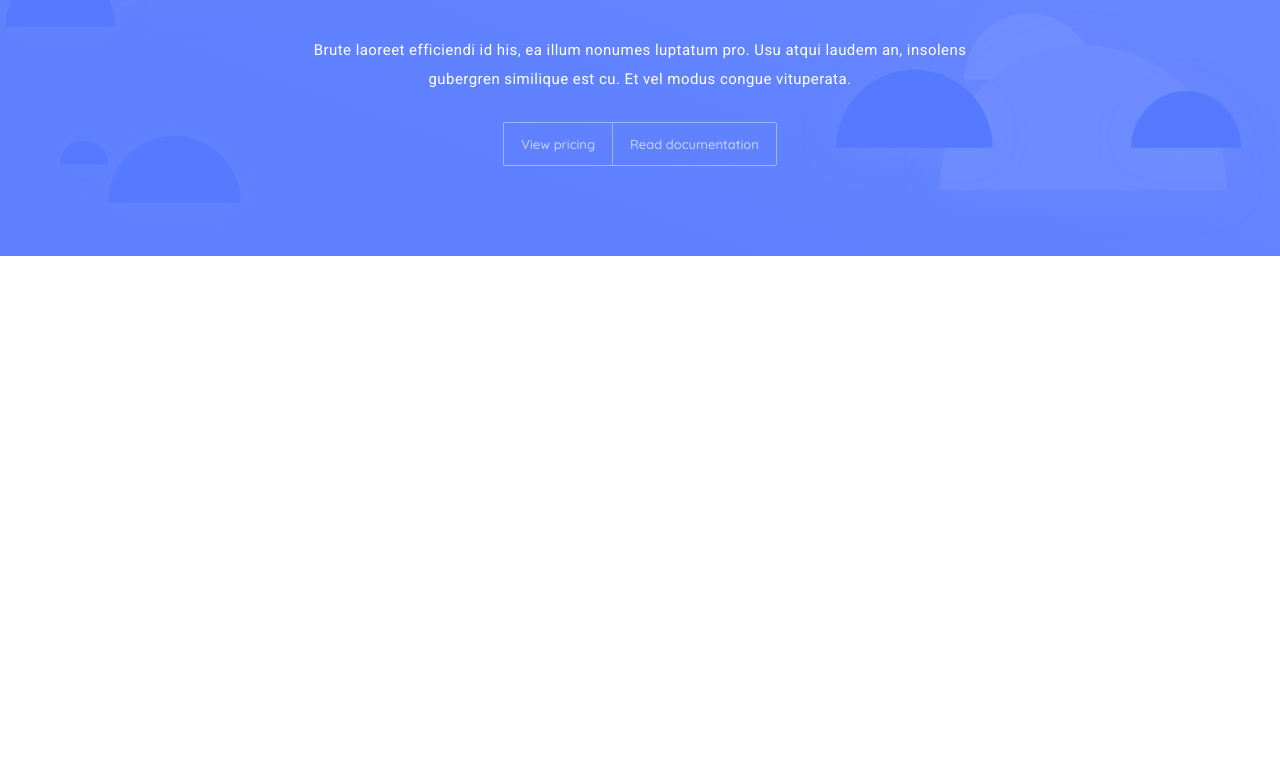
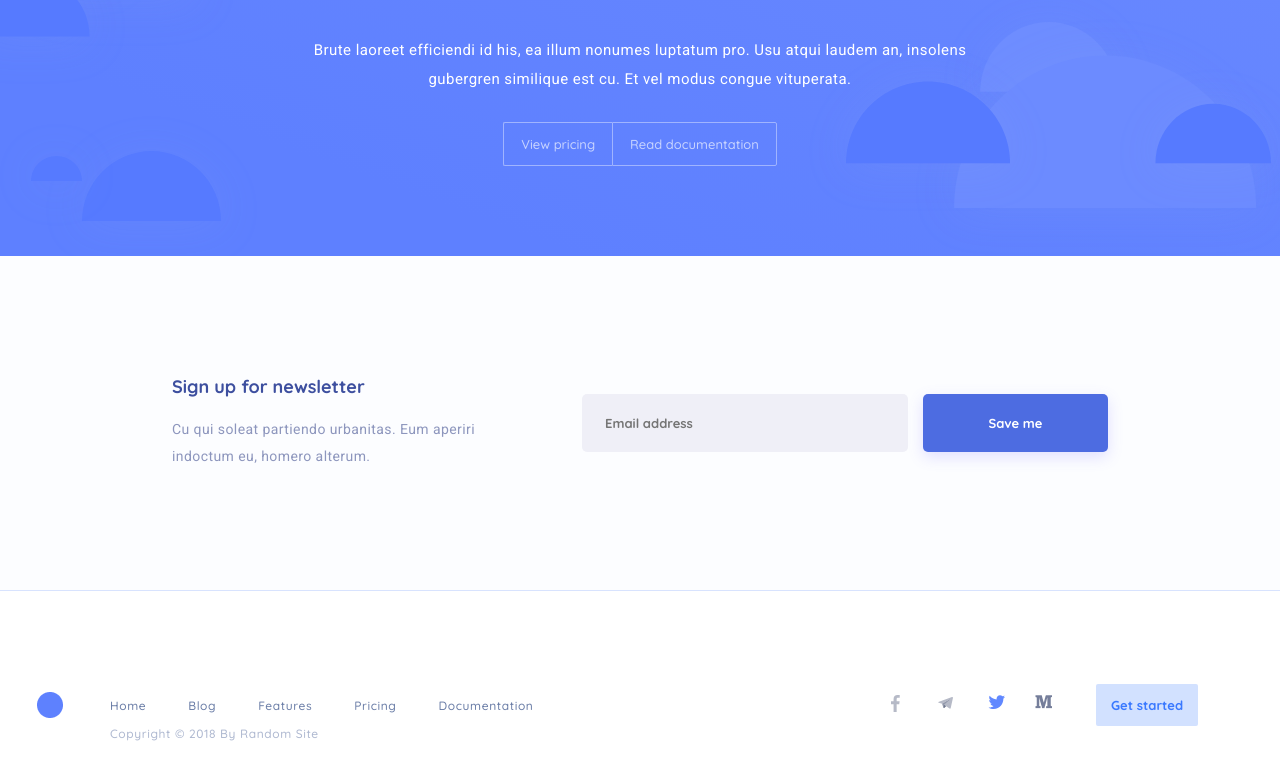
Before and after one commit to retromodernism/clean_simple_landing_page, a React (Create React App) app: page / in a window 1280 px wide. Shown: the part 5030-5810 px from the top of the page. Before the commit the page ends 5286 px from the top, so only its background shows below. Built offline with nearby package versions, Linux system fonts and the light colour scheme.

Commit message:
Добавил блок NewsLetter и Footer

```diff
--- a/src/App.js
+++ b/src/App.js
@@ -3,8 +3,10 @@ import Blog from './components/blog/blog';
 import Customers from './components/customers/customers';
 import Faq from './components/faq/faq';
 import Features from './components/features/features';
+import Footer from './components/footer/footer';
 import GetStarted from './components/getStarted/getStarted';
 import Header from './components/header/header';
+import NewsLetter from './components/newsLetter/newsLetter';
 import PlanAndManage from './components/PlanAndManage/PlanAndManage';
 import Quotes from './components/quotes/quotes';
 import Slider from './components/slider/slider';
@@ -24,6 +26,8 @@ const App = (props) => {
         <Quotes />
         <Faq />
         <GetStarted />
+        <NewsLetter />
+        <Footer />
       </main>
     </div>
   );
--- /dev/null
+++ b/src/components/footer/footer.jsx
@@ -0,0 +1,97 @@
+import "./footer.scss";
+import logo from "./../header/src/logo.png";
+
+import fb_icon from "./../header/__header__socials/src/fb-icon.svg";
+import tg_icon from "./../header/__header__socials/src/tg-icon.svg";
+import tw_icon from "./../header/__header__socials/src/twitter-icon.svg";
+import M_icon from "./../header/__header__socials/src/M-icon.png";
+
+const menu_items = [
+  {
+    title: "Home",
+    href: "#",
+  },
+  {
+    title: "Blog",
+    href: "#",
+  },
+  {
+    title: "Features",
+    href: "#",
+  },
+  {
+    title: "Pricing",
+    href: "#",
+  },
+  {
+    title: "Documentation",
+    href: "#",
+  },
+];
+
+const Footer = (props) => {
+  return (
+    <footer className="footer">
+      <div className="footer__container">
+        <img src={logo} alt="footer__container-logo" />
+        <nav className="footer__container-nav">
+          {menu_items.map((item, i) => (
+            <a className="footer__container-nav-link" href={item.href} key={i}>
+              {item.title}
+            </a>
+          ))}
+        </nav>
+        <div className="footer__container-socials">
+          <a
+            className="footer__container-socials-link footer__container-socials-link_fb"
+            href="#"
+            key={1}
+          >
+            <picture className="footer__container-socials-icon">
+              <source media="(min-width: 0px)" srcSet={fb_icon} />
+              <img src="#" alt="" />
+            </picture>
+          </a>
+          <a
+            className="footer__container-socials-link footer__container-socials-link_tg"
+            href="#"
+            key={2}
+          >
+            <picture className="footer__container-socials-icon">
+              <source media="(min-width: 0px)" srcSet={tg_icon} />
+              <img src="#" alt="" />
+            </picture>
+          </a>
+          <a
+            className="footer__container-socials-link footer__container-socials-link_tw"
+            href="#"
+            key={3}
+          >
+            <picture className="footer__container-socials-icon">
+              <source media="(min-width: 0px)" srcSet={tw_icon} />
+              <img src="#" alt="" />
+            </picture>
+          </a>
+          <a
+            className="footer__container-socials-link footer__container-socials-link_M"
+            href="#"
+            key={4}
+          >
+            <picture className="footer__container-socials-icon">
+              <source media="(min-width: 0px)" srcSet={M_icon} />
+              <img src="#" alt="" />
+            </picture>
+          </a>
+        </div>
+        <div className="footer__container-button-wrapper">
+          <button className="footer__container-button">Get started</button>
+        </div>
+        <div className="footer__container-copyright">
+          Copyright © 2018 By Random Site
+        </div>
+      </div>
+    </footer>
+  );
+};
+
+export default Footer;
--- /dev/null
+++ b/src/components/footer/footer.scss
@@ -0,0 +1,86 @@
+.footer {
+  width: 1440px;
+  border-top: 1px solid #d8e3fe;
+  .footer__container {
+    padding: 93px 117px;
+    display: grid;
+    grid-template-columns: 73px 1fr 1fr 147px;
+    align-items: center;
+    .footer__container-logo {
+    }
+    .footer__container-nav {
+      .footer__container-nav-link {
+        font-family: Quicksand;
+        font-style: normal;
+        font-weight: 500;
+        font-size: 12px;
+        line-height: 15px;
+
+        letter-spacing: 0.05em;
+        text-transform: capitalize;
+
+        color: #697ca6;
+        text-decoration: none;
+        &:not(:last-child) {
+          margin-right: 42px;
+        }
+        &:hover {
+          color: #5e81fe;
+        }
+      }
+    }
+    .footer__container-socials {
+      display: flex;
+      justify-content: flex-end;
+      margin-right: 44px;
+      .footer__container-socials-link {
+      }
+      .footer__container-socials-link_fb {
+        margin-left: 0px;
+      }
+      .footer__container-socials-link_tg {
+        margin-left: 38px;
+      }
+      .footer__container-socials-link_tw {
+        margin-left: 35px;
+      }
+      .footer__container-socials-link_M {
+        margin-left: 29px;
+      }
+    }
+    .footer__container-button-wrapper {
+      .footer__container-button {
+        background: #d2e1ff;
+        border-radius: 2px;
+        border: none;
+        padding: 13px 15px;
+
+        font-family: Quicksand;
+        font-style: normal;
+        font-weight: bold;
+        font-size: 13px;
+        line-height: 16px;
+
+        color: #3a79ff;
+
+        cursor: pointer;
+      }
+    }
+    .footer__container-copyright {
+      grid-column: 2;
+
+      font-family: Quicksand;
+      font-style: normal;
+      font-weight: 500;
+      font-size: 12px;
+      line-height: 15px;
+      display: flex;
+      align-items: center;
+      text-align: center;
+      letter-spacing: 0.05em;
+      text-transform: capitalize;
+
+      color: #aeb8d0;
+    }
+  }
+}
--- a/src/components/getStarted/getStarted.scss
+++ b/src/components/getStarted/getStarted.scss
@@ -3,7 +3,7 @@
   // background: linear-gradient(229.32deg, #6888ff 12.77%, #5e80ff 73.11%);
   background: url(./src/bg.svg);
   background-repeat: no-repeat;
-  background-size: 100% 100%;
+  background-size: 100% 1440;
   .getStarted__container {
     padding: 90px 0;
     .getStarted__container-content {
@@ -83,7 +83,7 @@
         .getStarted__container-content-button--hover {
           color: #565f82;
           background: #ffffff;
-          border: none;
+          border: 1px solid #ffffff;
         }
       }
     }
--- /dev/null
+++ b/src/components/newsLetter/newsLetter.jsx
@@ -0,0 +1,25 @@
+import "./newsLetter.scss";
+
+const NewsLetter = () => {
+  return (
+    <section className="newsLetter">
+      <div className="newsLetter__container">
+        <div className="newsLetter__container-info">
+          <h1 className="newsLetter__container-info-h1">
+            Sign up for newsletter
+          </h1>
+          <p className="newsLetter__container-info-p">
+            Cu qui soleat partiendo urbanitas. Eum aperiri indoctum eu, homero
+            alterum.
+          </p>
+        </div>
+        <form className="newsLetter__container-form">
+          <input type="email" className="newsLetter__container-form-input-email" placeholder="Email address" />
+          <input type="submit" className="newsLetter__container-form-input-submit" value="Save me" />
+        </form>
+      </div>
+    </section>
+  );
+};
+
+export default NewsLetter;
--- /dev/null
+++ b/src/components/newsLetter/newsLetter.scss
@@ -0,0 +1,76 @@
+.newsLetter {
+  width: 1440px;
+  background: #FCFDFF;
+  .newsLetter__container {
+    padding: 120px 0;
+    display: flex;
+    justify-content: center;
+    .newsLetter__container-info {
+      margin-right: 80px;
+      .newsLetter__container-info-h1 {
+        font-family: Quicksand;
+        font-style: normal;
+        font-weight: bold;
+        font-size: 18px;
+        line-height: 22px;
+
+        text-align: left;
+
+        color: #3D4F9F;
+        margin-bottom: 18px;
+      }
+      .newsLetter__container-info-p {
+        font-family: Roboto;
+        font-style: normal;
+        font-weight: normal;
+        font-size: 14px;
+        line-height: 27px;
+        letter-spacing: 0.03em;
+
+        color: #8D96BD;
+        text-align: left;
+        max-width: 330px;
+      }
+    }
+    .newsLetter__container-form {
+      display: flex;
+      align-items: center;
+      .newsLetter__container-form-input-email {
+        font-family: Quicksand;
+        font-style: normal;
+        font-weight: bold;
+        font-size: 13px;
+        line-height: 16px;
+
+        color: #7A85AD;
+
+        padding: 21px 23px;
+
+        background: #EFEFF7;
+        min-width: 280px;
+        border-radius: 5px;
+        border: none;
+        outline: none;
+        margin-right: 15px;
+      }
+      .newsLetter__container-form-input-submit {
+        font-family: Quicksand;
+        font-style: normal;
+        font-weight: bold;
+        font-size: 13px;
+        line-height: 16px;
+
+        color: #FFFFFF;
+        padding: 21px 23px;
+        text-align: center;
+        min-width: 185px;
+
+        border: none;
+
+        background: #4D6CE1;
+        box-shadow: 0px 5px 15px rgba(116, 104, 255, 0.2);
+        border-radius: 5px;
+      }
+    }
+  }
+}
```
